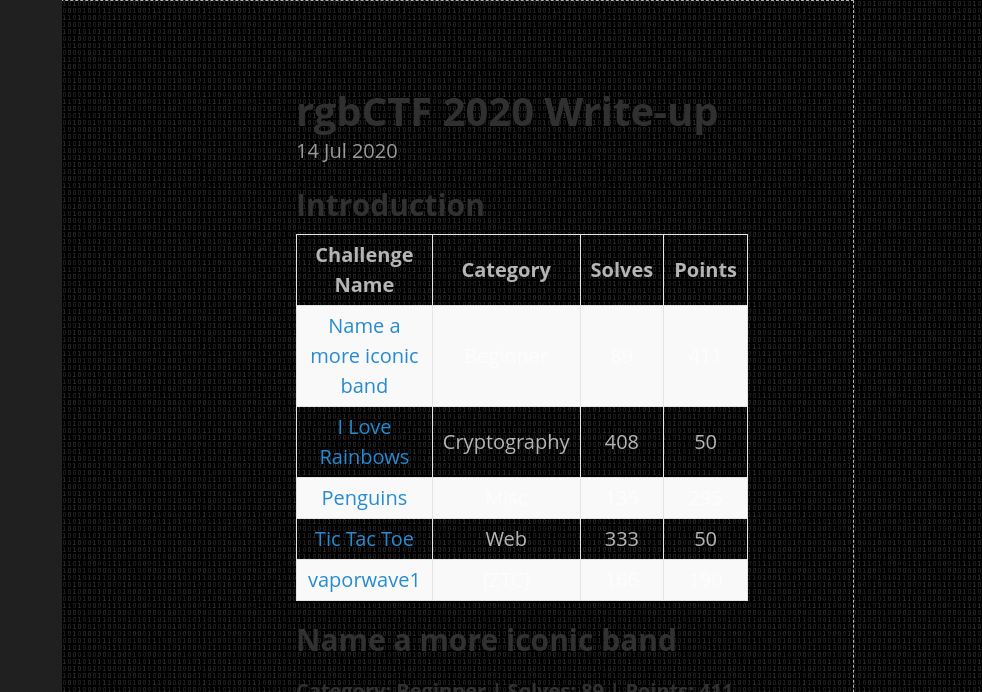
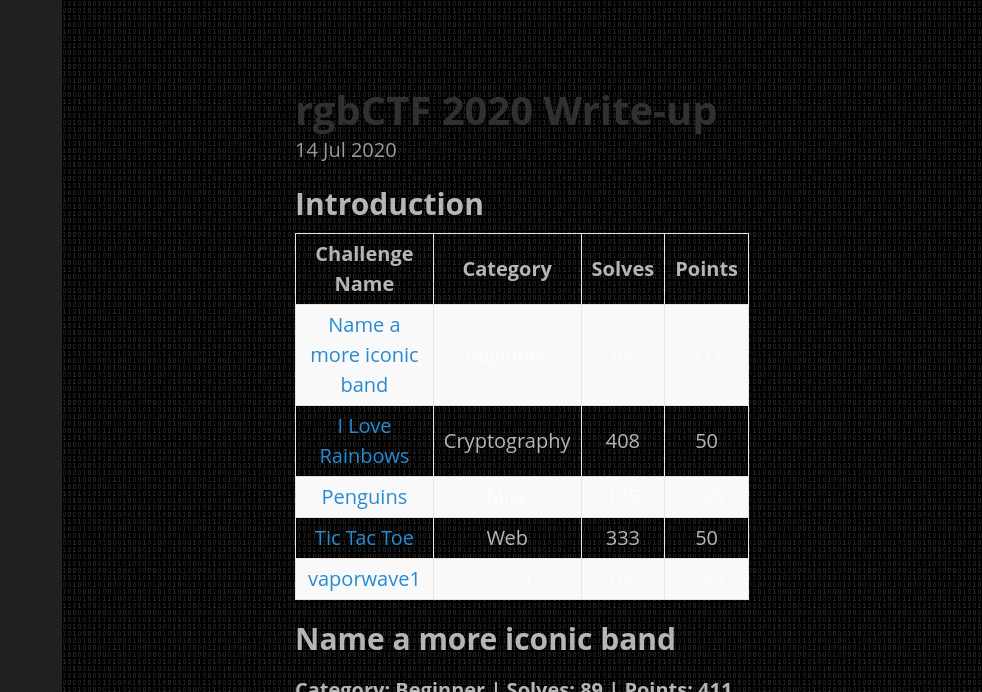
Before and after one commit to museifu666/museifu666.github.io, a Jekyll site: the page built from index.html, in a window 1280 px wide and 1400 px high. Shown: the top 692 px of the window, without its empty margins (298-1280 px from the left). Built offline with Jekyll 4.4.1, drawn with Linux system fonts in a browser that asks for light colours; the list of posts is cut into pages by our own code; grey boxes are pictures that could not be loaded.

Commit message:
Update poole.css

```diff
--- a/public/css/poole.css
+++ b/public/css/poole.css
@@ -73,7 +73,7 @@ body {
   padding: 5px;
   margin: auto;
   width: 80%;
-  border: 1px dashed rgba(255,255,255,0.7);
+  border: 1px rgba(255,255,255,0.7);
   font-family: "Open Sans";
   background-image: url("../background.gif");
   -webkit-text-size-adjust: 100%;
@@ -99,7 +99,7 @@ h1, h2, h3, h4, h5, h6 {
   margin-bottom: .5rem;
   font-weight: bold;
   line-height: 1.25;
-  color: #313131;
+  color: rgba(255,255,255,0.7);
   text-rendering: optimizeLegibility;
 }
 h1 {
```
